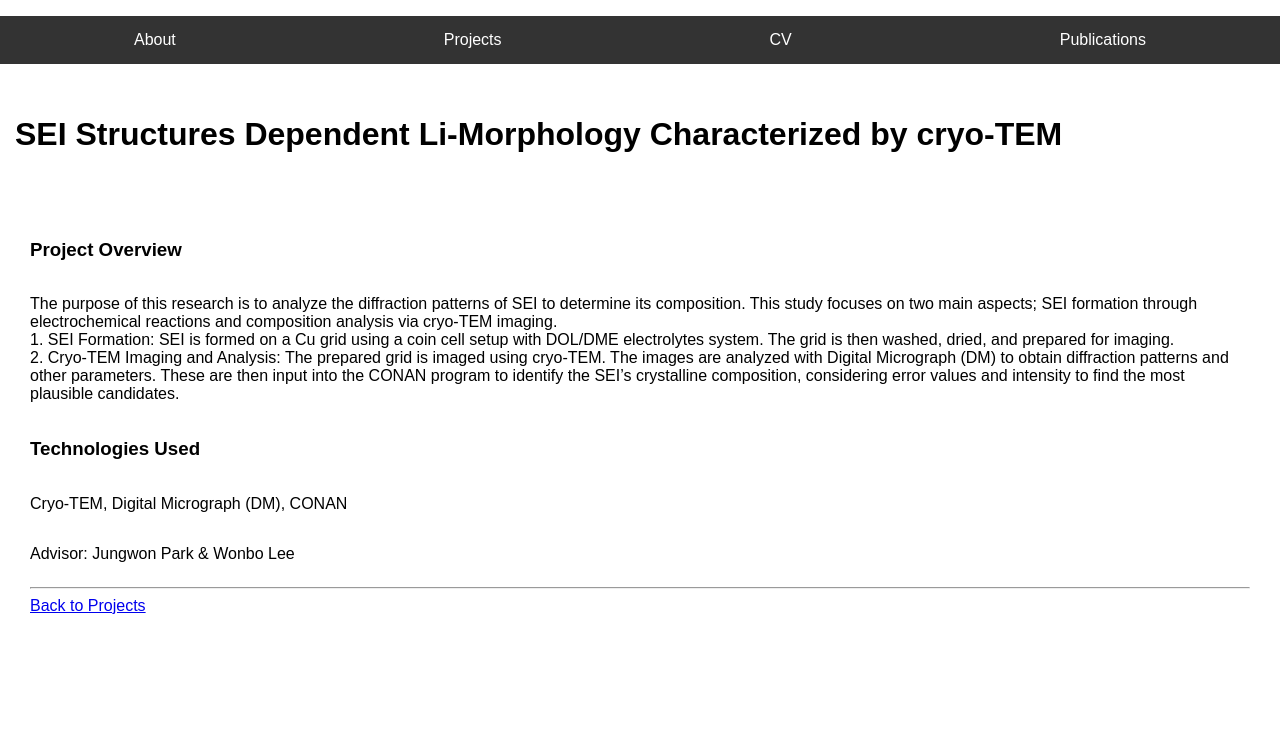
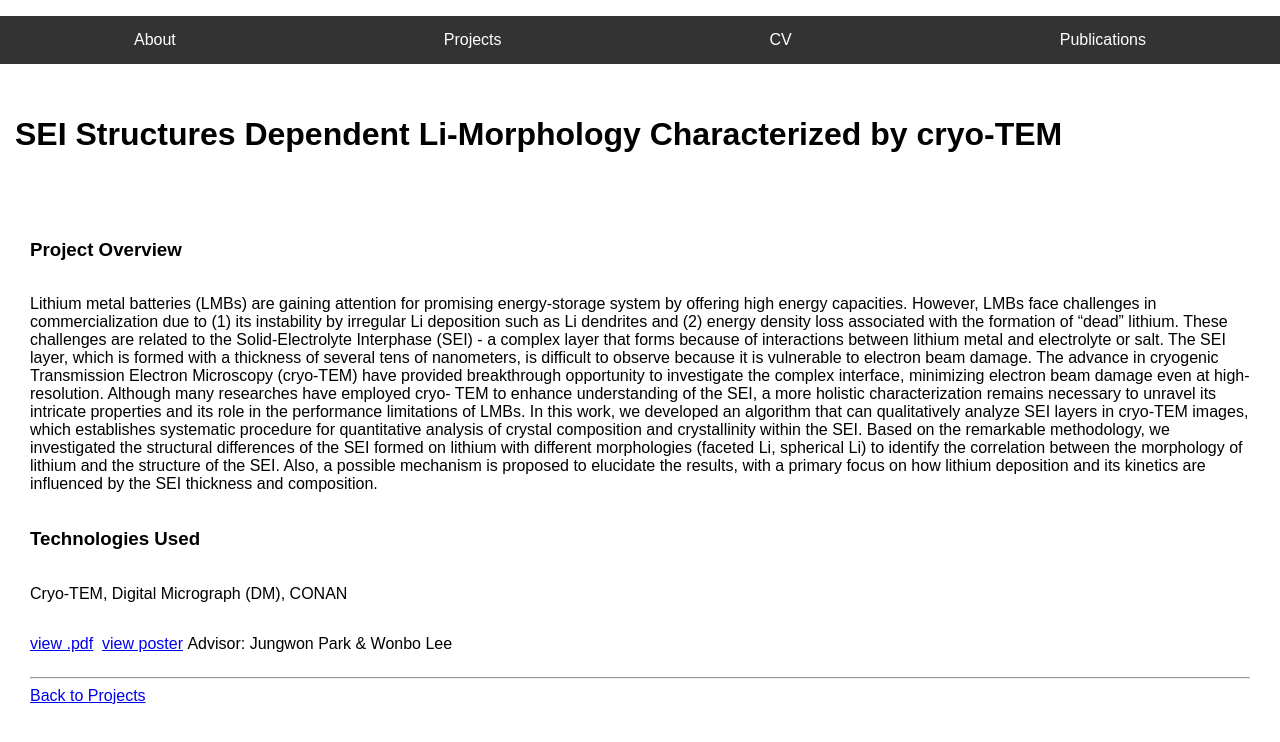
Before and after one commit to woojinb1/woojinb1.github.io, a website: page public/projects/project2.html in a window 1280 px wide. Drawn offline with Linux system fonts and the light colour scheme.

Commit message:
research update

```diff
--- a/public/projects/project2.html
+++ b/public/projects/project2.html
@@ -30,16 +30,22 @@
     <main>
         <section>
             <h3>Project Overview</h3>
-            <p class="left">The purpose of this research is to analyze the diffraction patterns of SEI to determine its composition. This study focuses on two main aspects; SEI formation through electrochemical reactions and composition analysis via cryo-TEM imaging.
-                <br>
-                1.	SEI Formation: SEI is formed on a Cu grid using a coin cell setup with DOL/DME electrolytes system. The grid is then washed, dried, and prepared for imaging. <br>
-                2.	Cryo-TEM Imaging and Analysis: The prepared grid is imaged using cryo-TEM. The images are analyzed with Digital Micrograph (DM) to obtain diffraction patterns and other parameters. These are then input into the CONAN program to identify the SEI’s crystalline composition, considering error values and intensity to find the most plausible candidates.
+            <p class="left">Lithium metal batteries (LMBs) are gaining attention for promising energy-storage system by offering high energy capacities. However, LMBs face challenges in commercialization
+                due to (1) its instability by irregular Li deposition such as Li dendrites and (2) energy density loss associated with the formation of “dead” lithium. These challenges are related to the
+                Solid-Electrolyte Interphase (SEI) - a complex layer that forms because of interactions between lithium metal and electrolyte or salt. The SEI layer, which is formed with a thickness of
+                several tens of nanometers, is difficult to observe because it is vulnerable to electron beam damage. The advance in cryogenic Transmission Electron Microscopy (cryo-TEM) have
+                provided breakthrough opportunity to investigate the complex interface, minimizing electron beam damage even at high-resolution. Although many researches have employed cryo-
+                TEM to enhance understanding of the SEI, a more holistic characterization remains necessary to unravel its intricate properties and its role in the performance limitations of LMBs. In
+                this work, we developed an algorithm that can qualitatively analyze SEI layers in cryo-TEM images, which establishes systematic procedure for quantitative analysis of crystal
+                composition and crystallinity within the SEI. Based on the remarkable methodology, we investigated the structural differences of the SEI formed on lithium with different morphologies
+                (faceted Li, spherical Li) to identify the correlation between the morphology of lithium and the structure of the SEI. Also, a possible mechanism is proposed to elucidate the results,
+                with a primary focus on how lithium deposition and its kinetics are influenced by the SEI thickness and composition.
             </p>
         </section>
         <section>
             <h3>Technologies Used</h3>
             <p>Cryo-TEM, Digital Micrograph (DM), CONAN</p>
-            <p> Advisor: Jungwon Park & Wonbo Lee</p>
+            <p> <a href="file/학생자율연구_최종보고서_배우진정석우지서한.pdf">view .pdf</a>&nbsp; <a href="file/한국현미경학회_최종포스터.pdf">view poster</a>&nbsp;Advisor: Jungwon Park & Wonbo Lee</p>
         </section>
         <hr>
         <a href="../projects.html" class="btn">Back to Projects</a>
```
Also changed, not shown: 5 other files.
